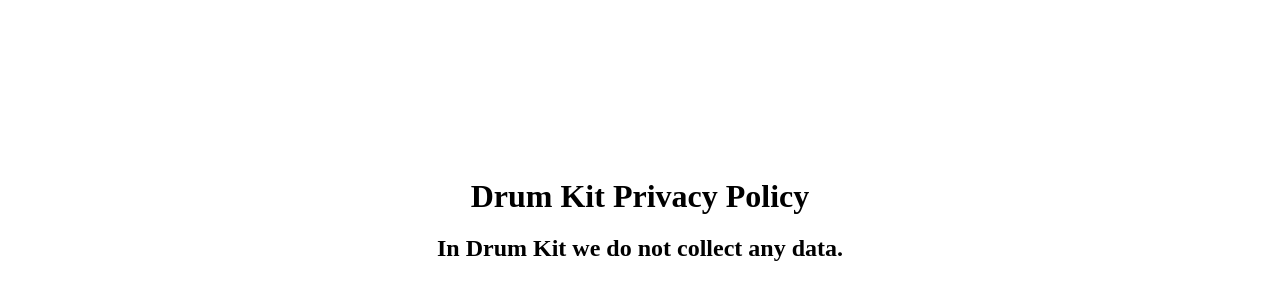
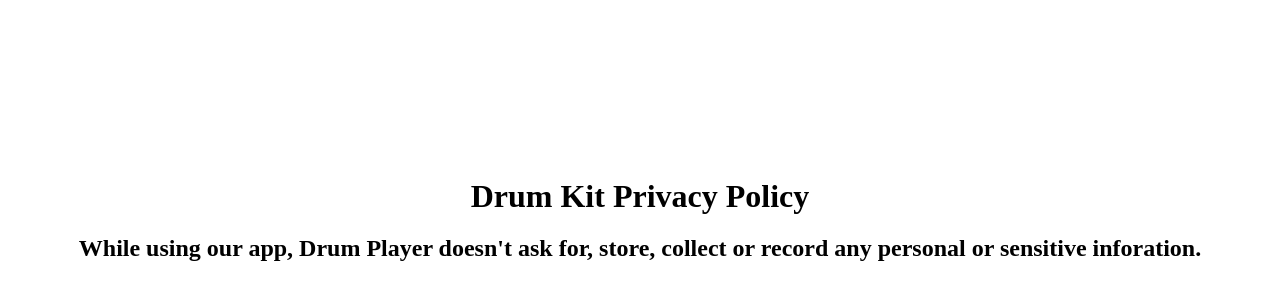
Before and after one commit to Viransh2/Drum-Kit-Privacy-Policy, a plain HTML site: page index.html in a window 1280 px wide. Shown: the part 2-302 px from the top of the page. Drawn offline with Linux system fonts and the light colour scheme.

Commit message:
Update index.html

```diff
--- a/index.html
+++ b/index.html
@@ -4,7 +4,7 @@
     <meta charset="UTF-8">
     <meta http-equiv="X-UA-Compatible" content="IE=edge">
     <meta name="viewport" content="width=device-width, initial-scale=1.0">
-    <title>Drum Kit Privacy Policy</title>
+    <title>Drum Player Privacy Policy</title>
     <link rel="stylesheet" href="styles.css">
 </head>
 <body>
@@ -19,6 +19,7 @@
     <br>
     <br>
     <h1 id="h1">Drum Kit Privacy Policy</h1>
-    <h2 class="pp">In Drum Kit we do not collect any data.</h2>
+    <h2 class="pp">While using our app, Drum Player doesn't ask for, store,
+                    collect or record any personal or sensitive inforation.</h2>
 </body>
 </html>
```
